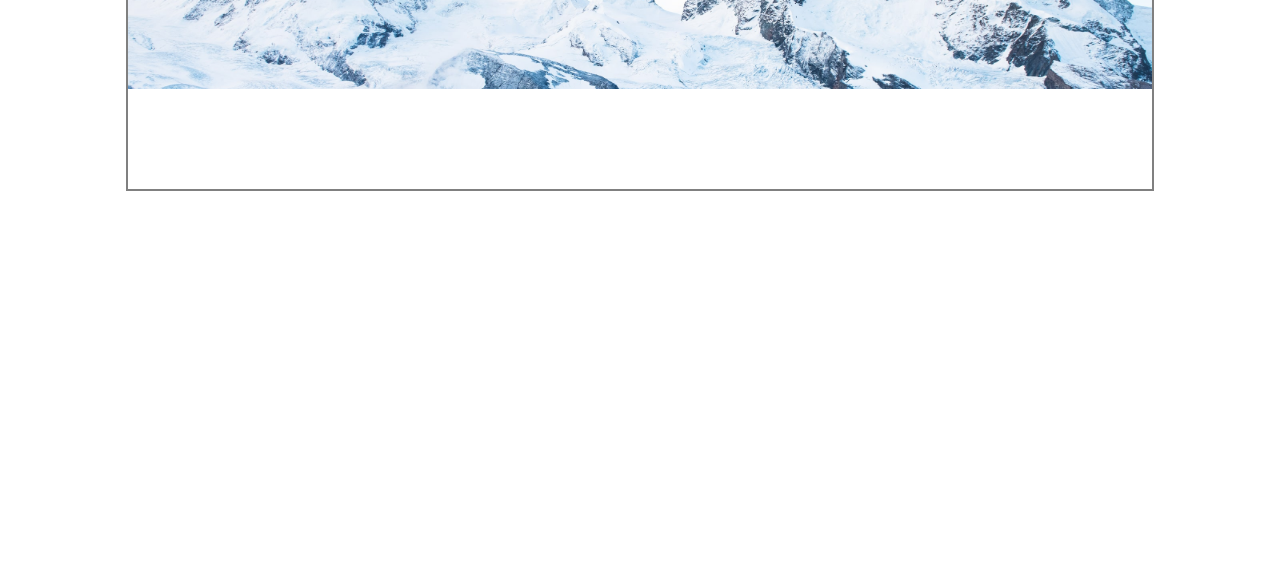
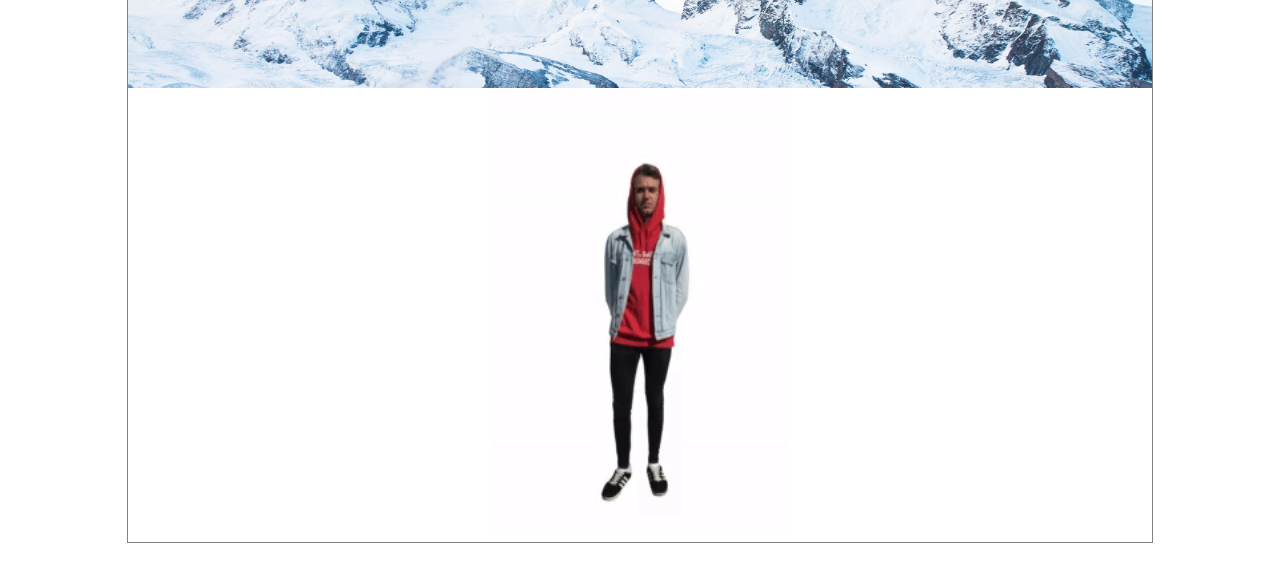
Before and after one commit to plushka-ilushka/rsschool-cv, a plain HTML site: page index.html in a window 1280 px wide. Shown: the part 213-800 px from the top of the page. Drawn offline with Linux system fonts and the light colour scheme.

Commit message:
feat: add gif with me

```diff
--- a/index.html
+++ b/index.html
@@ -20,7 +20,9 @@
         </div>
 
     </header>
-
+<section class="ilusha-gif">
+    <img src="img/ilusha.gif" height="450" width="300" alt="ilusha">
+</section>
 
 </body>
 
--- a/style.css
+++ b/style.css
@@ -4,7 +4,7 @@ body {
     width: 1024px;
     min-height: 400px;
     font-family: 'Roboto', sans-serif;
-    border: 2px solid grey;
+    border: 1px solid gray;
 }
 
 .page-header {
@@ -24,3 +24,7 @@ body {
     line-height: 12px;
     font-size: 24px;
 }
+
+.ilusha-gif {
+    text-align: center;
+}
```
Also changed, not shown: img/ilusha.gif (added), 2 other files.
